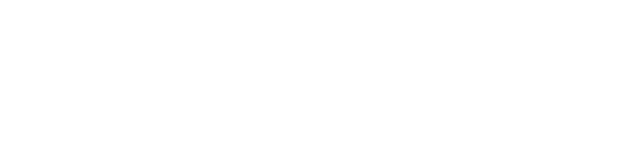
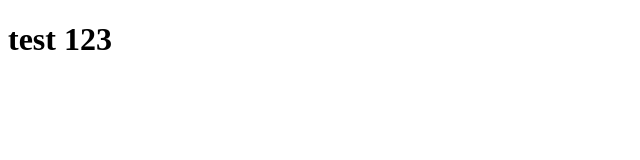
Before and after one commit to bagusrizkyfeb/ladingpage_project, a plain HTML site: page index.html in a window 1280 px wide. Shown: the whole page, without its empty margins (0-640 px from the left). Drawn offline with Linux system fonts and the light colour scheme.

Commit message:
rubah h1

```diff
--- a/index.html
+++ b/index.html
@@ -6,6 +6,6 @@
     <title>landing Page</title>
 </head>
 <body>
-
+    <h1>test 123</h1>
 </body>
 </html>
```
